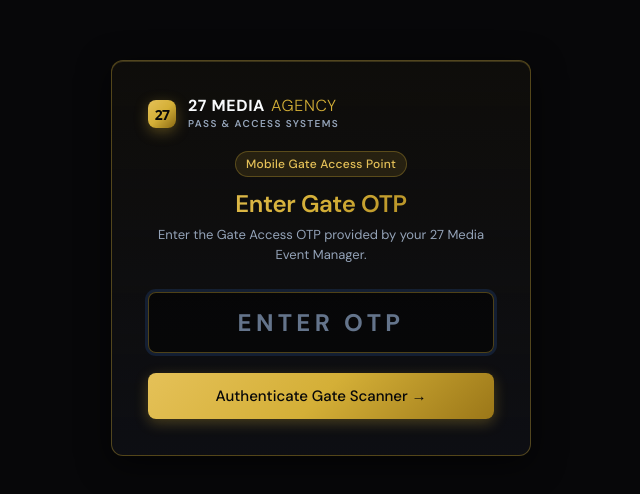
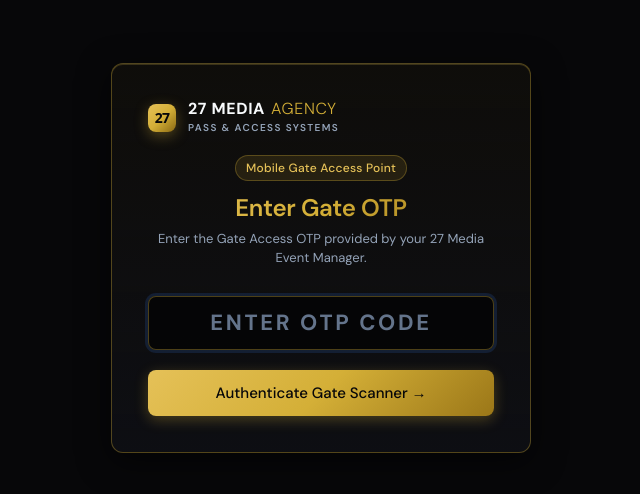
Before and after one commit to Muddasir-Haider-Khan/EVENT-PASS-MANAGEMENT-SYSTEM, a Next.js app: page /gate in a window 1280 px wide. Shown: the part 142-636 px from the top of the page, without its empty margins (319-959 px from the left). Built offline with nearby package versions, Linux system fonts and the light colour scheme.

Commit message:
fix: database gate OTP migration and gate input field width & length sanitization

```diff
--- a/src/app/api/gate/auth/route.ts
+++ b/src/app/api/gate/auth/route.ts
@@ -21,7 +21,7 @@ export async function POST(req: NextRequest) {
       return NextResponse.json({ error: parsed.error.errors[0].message }, { status: 400 });
     }
 
-    const cleanOtp = parsed.data.otpCode.trim().toUpperCase();
+    const cleanOtp = parsed.data.otpCode.replace(/[^A-Z0-9]/gi, '').toUpperCase();
 
     const gate = await prisma.gate.findFirst({
       where: {
--- a/src/app/gate/page.tsx
+++ b/src/app/gate/page.tsx
@@ -57,21 +57,23 @@ export default function GateOTPPage() {
             className="input text-mono"
             style={{
               textAlign: 'center',
-              fontSize: 24,
-              letterSpacing: '0.18em',
+              fontSize: 22,
+              letterSpacing: '0.12em',
               padding: '14px 16px',
               color: 'var(--gold-light)',
               fontWeight: 800,
-              background: 'rgba(0,0,0,0.5)',
+              background: 'rgba(0,0,0,0.6)',
               border: '1px solid var(--border-hover)',
+              width: '100%',
+              boxSizing: 'border-box',
             }}
             value={otp}
             onChange={(e) => setOtp(e.target.value.toUpperCase().replace(/[^A-Z0-9]/g, ''))}
-            placeholder="ENTER OTP"
+            placeholder="ENTER OTP CODE"
             required
             autoFocus
             autoComplete="off"
-            maxLength={12}
+            maxLength={16}
           />
 
           {error && (
```
